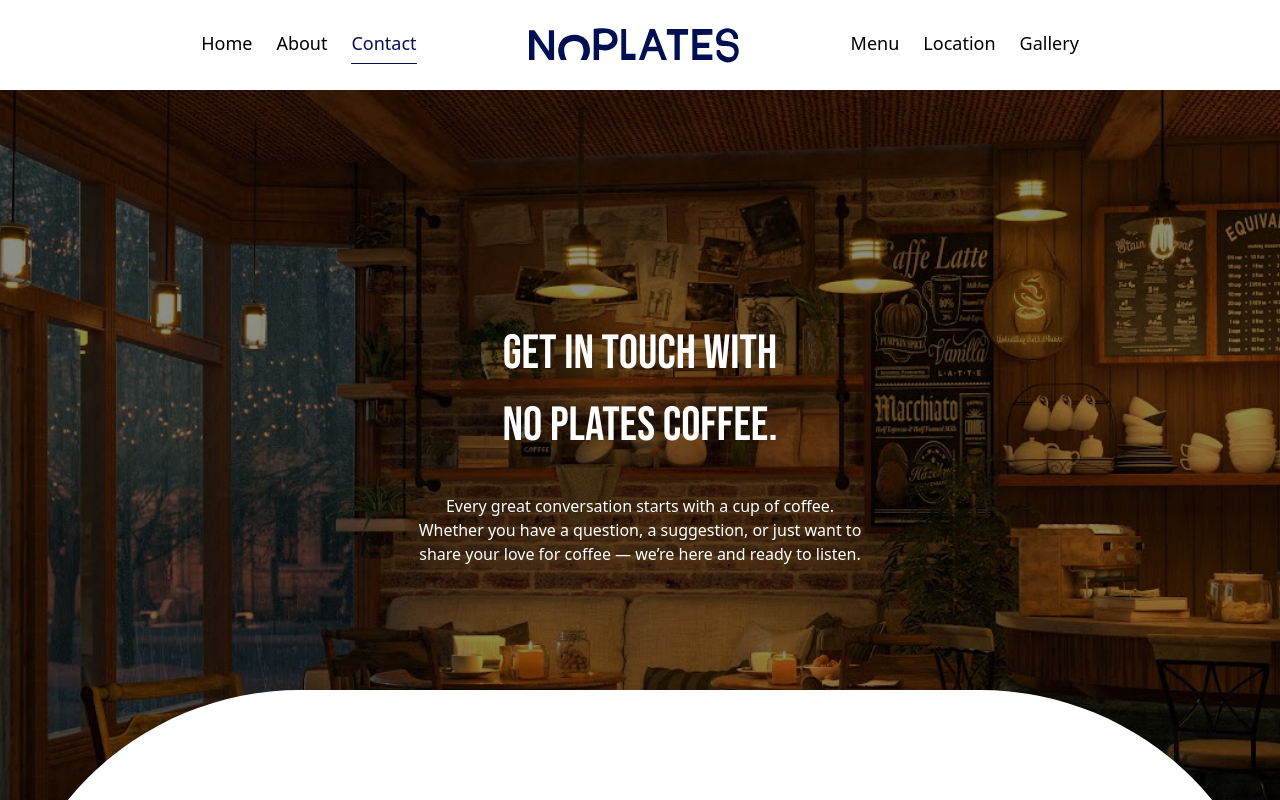
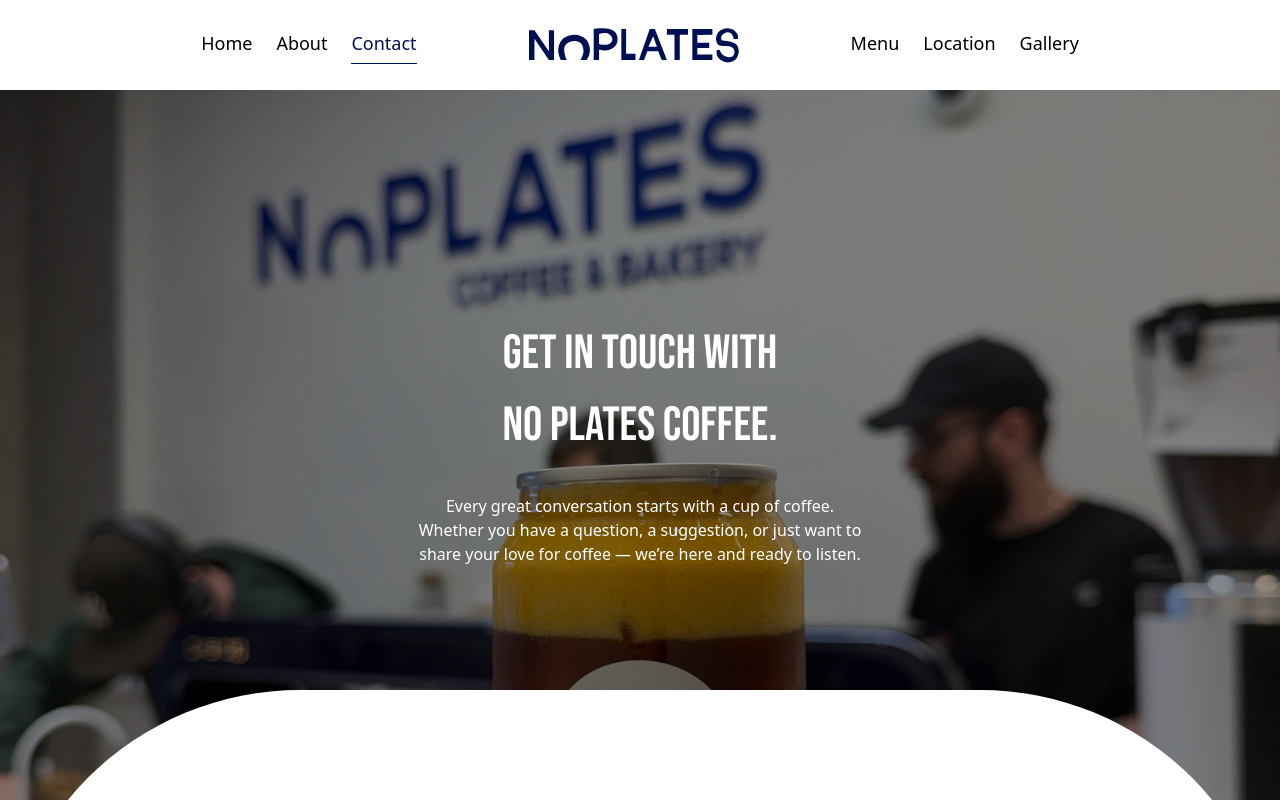
Before and after one commit to 321456987737/noplates2, a Next.js app: page /Contact-us in a window 1280 px wide. Shown: the top 800 px of the page. Built offline with nearby package versions, Linux system fonts and the light colour scheme.

Commit message:
completed

```diff
--- a/src/app/components/contact/herosection.js
+++ b/src/app/components/contact/herosection.js
@@ -9,7 +9,7 @@
         {/* HERO */}
         <div className="relative">
           <Image
-            src="/hero.jpg"
+            src="/heroimage1.jpg"
             alt="Hero"
             loading="eager"
             width={2400}
--- a/src/app/components/gallery/gallery.js
+++ b/src/app/components/gallery/gallery.js
@@ -5,32 +5,72 @@
 
 const images = [
   {
-    src: "/hero.jpg",
+    src: "/gallery/1.jpg",
     title: "Fresh Coffee Moments",
     desc: "Every cup is brewed with passion and precision.",
   },
   {
-    src: "/hero.jpg",
+    src: "/gallery/2.jpg",
     title: "Cozy Atmosphere",
     desc: "A warm space designed for comfort and connection.",
   },
   {
-    src: "/hero.jpg",
+    src: "/gallery/3.jpg",
     title: "Barista Craft",
     desc: "Skilled hands crafting perfect espresso shots.",
   },
   {
-    src: "/hero.jpg",
+    src: "/gallery/4.jpg",
     title: "Sweet Treats",
     desc: "Freshly baked desserts to complete your experience.",
   },
   {
-    src: "/hero.jpg",
+    src: "/gallery/5.jpg",
     title: "Morning Energy",
     desc: "Start your day with the perfect coffee boost.",
   },
   {
-    src: "/hero.jpg",
+    src: "/gallery/6.jpg",
+    title: "Evening Chill",
+    desc: "Relax and unwind in a calm café vibe.",
+  },
+  {
+    src: "/gallery/7.jpg",
+    title: "Evening Chill",
+    desc: "Relax and unwind in a calm café vibe.a",
+  },
+  {
+    src: "/gallery/8.jpg",
+    title: "Evening Chill",
+    desc: "Relax and unwind in a calm café vibe. aa",
+  },
+  {
+    src: "/gallery/9.jpg",
+    title: "Evening Chill",
+    desc: "Relax and unwind in a calm café vibe.",
+  },
+  {
+    src: "/gallery/10.jpg",
+    title: "Evening Chill",
+    desc: "Relax and unwind in a calm café vibe.",
+  },
+  {
+    src: "/gallery/11.jpg",
+    title: "Evening Chill",
+    desc: "Relax and unwind in a calm café vibe.",
+  },
+  {
+    src: "/gallery/12.jpg",
+    title: "Evening Chill",
+    desc: "Relax and unwind in a calm café vibe.",
+  },
+  {
+    src: "/gallery/13.jpg",
+    title: "Evening Chill",
+    desc: "Relax and unwind in a calm café vibe.",
+  },
+  {
+    src: "/gallery/14.jpg",
     title: "Evening Chill",
     desc: "Relax and unwind in a calm café vibe.",
   },
@@ -84,7 +124,7 @@
         initial="hidden"
         whileInView="show"
         viewport={{ once: true }}
-        className="grid grid-cols-1 sm:grid-cols-2 md:grid-cols-3 gap-0"
+        className="grid grid-cols-2 sm:grid-cols-3 md:grid-cols-4 gap-0"
       >
         {images.map((item, index) => (
           <motion.div
@@ -103,6 +143,7 @@
                 alt={item.title}
                 width={800}
                 height={800}
+                loading="eager"
                 className="w-full h-full object-cover"
               />
             </motion.div>
--- a/src/app/components/location/herosection.js
+++ b/src/app/components/location/herosection.js
@@ -9,7 +9,7 @@
         {/* HERO */}
         <div className="relative">
           <Image
-            src="/hero.jpg"
+            src="/location/noplatelocation.png"
             alt="Hero"
             loading="eager"
             width={2400}
--- a/src/app/components/menu/herosection.js
+++ b/src/app/components/menu/herosection.js
@@ -9,7 +9,7 @@
         {/* HERO */}
         <div className="relative">
           <Image
-            src="/hero.jpg"
+            src="/home/2025-07-19.jpg"
             alt="Hero"
             loading="eager"
             width={2400}
--- a/src/app/components/startinganimation.js
+++ b/src/app/components/startinganimation.js
@@ -64,6 +64,7 @@
               alt="logo"
               width={200}
               height={200}
+              loading="eager"
               className="rounded-full object-cover width-[120px] height-[120px] md:width-[600px] md:height-[240px]"
             />
           </motion.div>
```
Also changed, not shown: public/location/noplatelocation.png (added).
